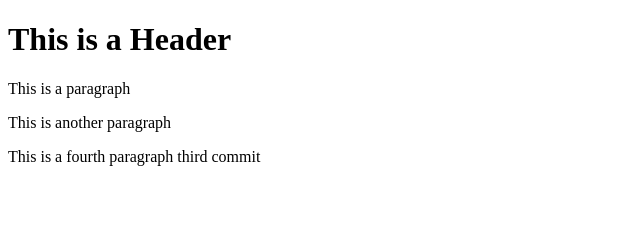
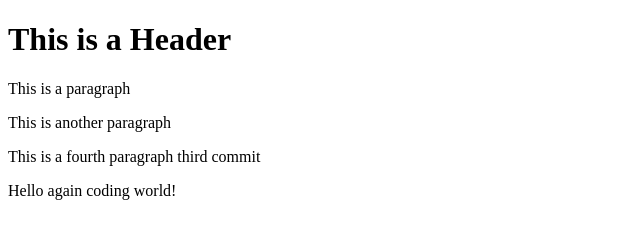
Before and after one commit to crashcor13/git-test, a website: page index.html in a window 1280 px wide. Shown: the whole page, without its empty margins (0-640 px from the left). Drawn offline with Linux system fonts and the light colour scheme.

Commit message:
Using NPM

```diff
--- a/index.html
+++ b/index.html
@@ -5,5 +5,6 @@
       <p>This is a paragraph</p>
       <p>This is another paragraph</p>
       <p>This is a fourth paragraph third commit</p>
+      <p>Hello again coding world!</p>
    </body>
 </html>
```
Also changed, not shown: package.json (added, +24 -0 lines), 2 other files.
